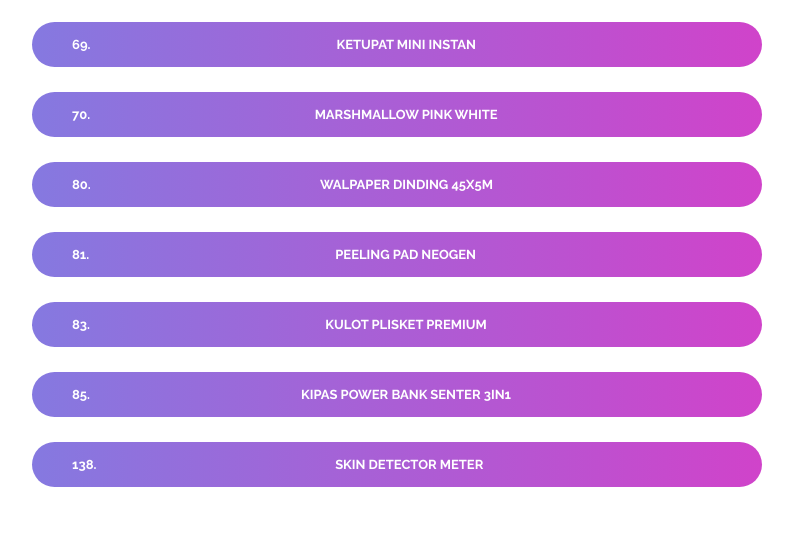
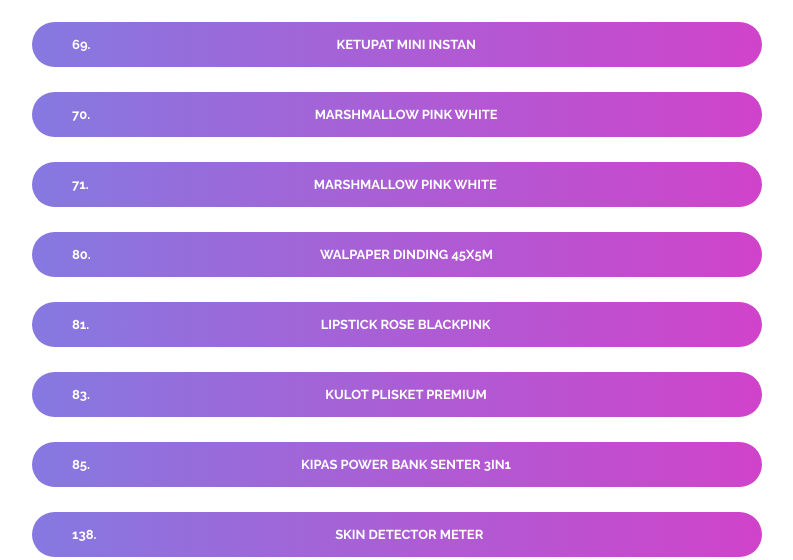
Before and after one commit to skincarelo/skincarelo.github.io, a plain HTML site: page index.html in a window 1280 px wide. Shown: the part 5263-5823 px from the top of the page, without its empty margins (243-1036 px from the left). Drawn offline with nearby package versions, Linux system fonts and the light colour scheme.

Commit message:
Update index.html

```diff
--- a/index.html
+++ b/index.html
@@ -578,6 +578,13 @@
                               style="float: left;">70. </span>MARSHMALLOW PINK WHITE</a>
                      </div>
                   </li>
+                  <li>
+                     <div class="bottom25">
+                        <a href="https://shp.ee/zkefg2f"
+                           class="button gradient_bg_one" style="text-align: center"><span
+                              style="float: left;">71. </span>MARSHMALLOW PINK WHITE</a>
+                     </div>
+                  </li>
 
 
                   <li>
@@ -591,7 +598,7 @@
                      <div class="bottom25">
                         <a href="https://shp.ee/7bsdjvj"
                            class="button gradient_bg_one" style="text-align: center"><span
-                              style="float: left;">81. </span>Peeling Pad Neogen</a>
+                              style="float: left;">81. </span>Lipstick Rose Blackpink</a>
                      </div>
                   </li>
                   <li>
```
